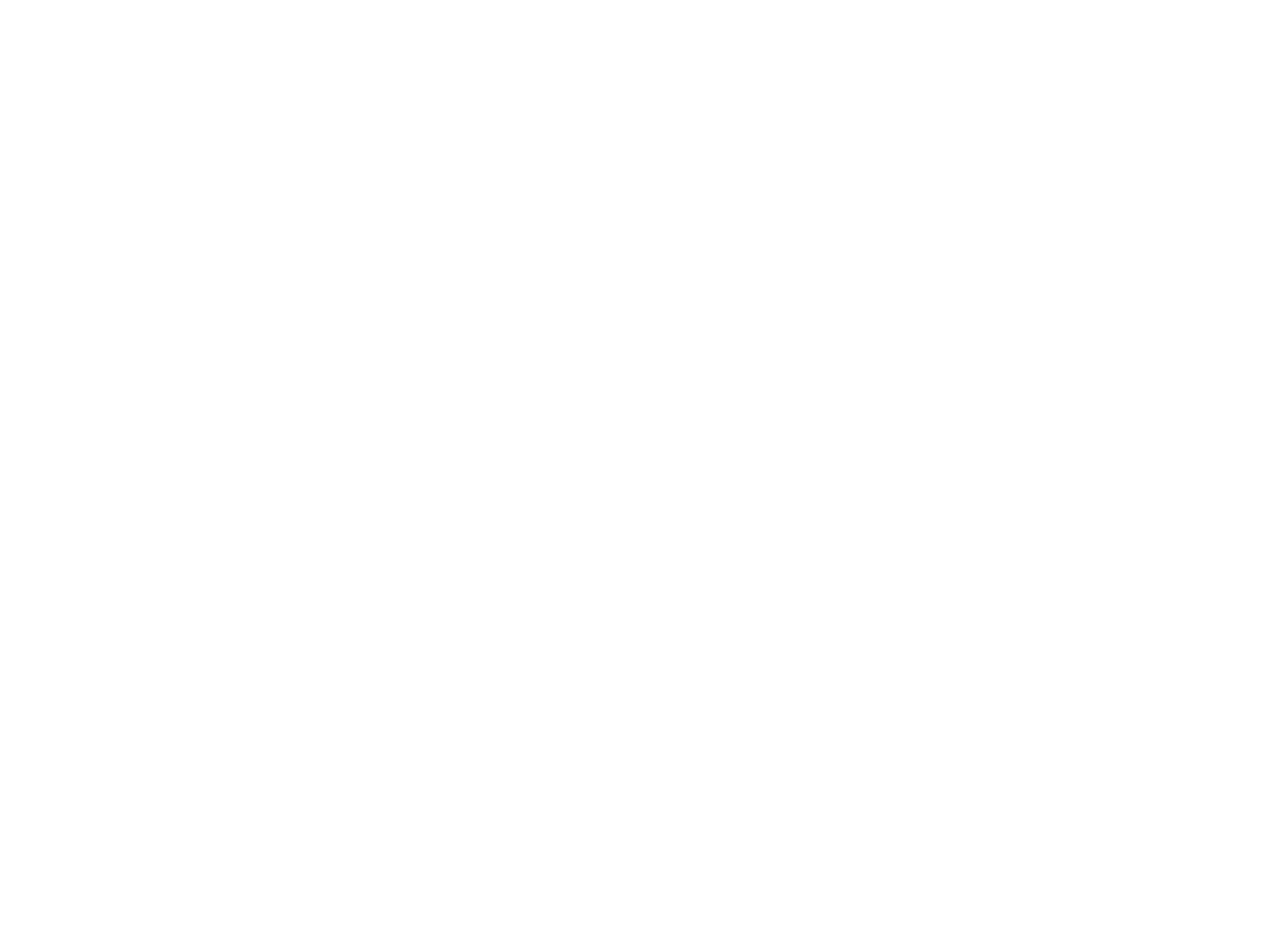
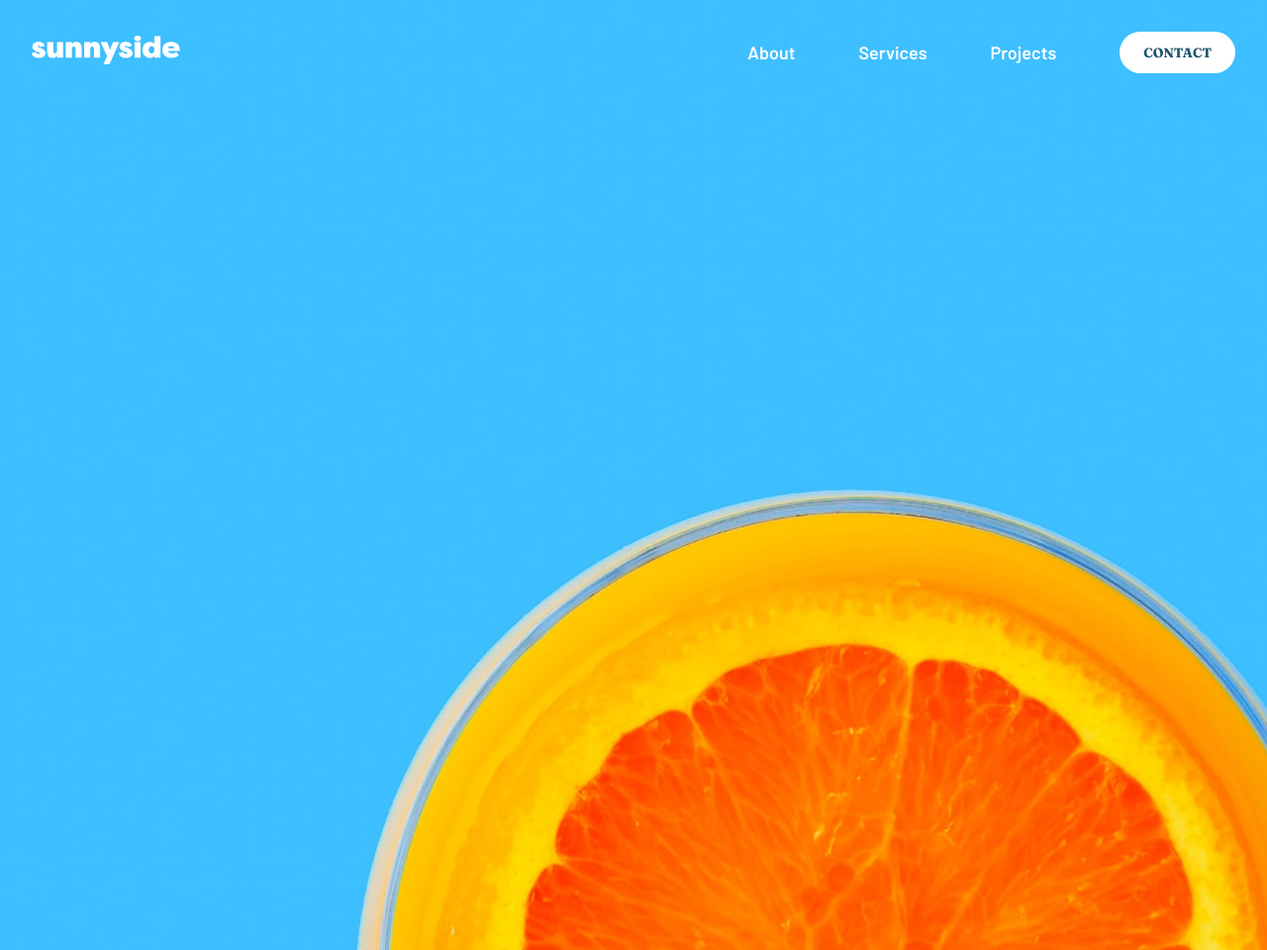
Before and after one commit to riteshkrm/sunnysideAgency, a plain HTML site: page index.html in a window 1280 px wide. Shown: the whole page at 99% size. Before the commit the page ends 800 px from the top, so only its background shows below. Drawn offline with Linux system fonts and the light colour scheme.

Commit message:
navbar complete

```diff
--- a/Script/script.js
+++ b/Script/script.js
@@ -0,0 +1 @@
+'use strict'
--- a/Style/style.css
+++ b/Style/style.css
@@ -13,3 +13,70 @@
     --Grayishblue: #a7abae;
     --White: #ffffff;
 }
+
+/* Reset Css */
+*{
+    padding: 0;
+    margin: 0;
+    box-sizing: border-box;
+}
+
+a,
+li{
+    text-decoration: none;
+    list-style: none;
+}
+
+ul{
+    display: flex;
+    align-items: center;
+    justify-content: baseline;
+    gap: 4rem;
+}
+
+header{
+    height: 120vh;
+    background: url(../Asset/desktop/image-header.jpg);
+    background-size: cover;
+    margin-bottom: 2rem;
+}
+
+.divHamburger{
+    display: none;
+}
+
+.navbar{
+    display: flex;
+    align-items: center;
+    justify-content: space-between;
+    padding: 2rem;
+    font-size: 1.125rem;
+    font-weight: 600;
+    font-family: 'Barlow', sans-serif;
+}
+
+.logo{
+    width: 150px;
+}
+
+.navbar a{
+    color: var(--White);
+}
+
+.contactBtn{
+    border: none;
+    background: var(--White);
+    color: var(--Darkblue);
+    cursor: pointer;
+    /* font-size: 1.125rem; */
+    font-weight: 700;
+    font-family: 'Fraunces', serif;
+    padding: 0.8rem 1.5rem;
+    border-radius: 50px;
+    text-transform: uppercase;
+}
+
+.contactBtn:hover{
+    background: var(--White);
+    opacity: 0.8;
+}
--- a/index.html
+++ b/index.html
@@ -5,12 +5,44 @@
     <meta name="viewport" content="width=device-width, initial-scale=1.0">
     <link rel="icon" type="image/png" sizes="32x32" href="./Asset/favicon-32x32.png">
     <!-- link google font cdn -->
-
-    <!-- link css file -->
+    <link rel="preconnect" href="https://fonts.googleapis.com">
+<link rel="preconnect" href="https://fonts.gstatic.com" crossorigin>
+<link href="https://fonts.googleapis.com/css2?family=Barlow:wght@600&display=swap" rel="stylesheet">
+    <!-- link css file --><link rel="preconnect" href="https://fonts.googleapis.com">
+<link rel="preconnect" href="https://fonts.gstatic.com" crossorigin>
+<link href="https://fonts.googleapis.com/css2?family=Fraunces:opsz,wght@9..144,700;9..144,900&display=swap" rel="stylesheet">
     <link rel="stylesheet" href="./Style/style.css">
     <title>Frontend Mentor | Sunnyside agency landing page</title>
 </head>
 <body>
+    <main>
+        <header>
+            <nav class="navbar">
+                <!-- navbar logo -->
+                <div>
+                <a href="#"><img class="logo" src="./Asset/logo.svg" alt=""></a>
+                </div>
 
+                <div>
+                    <ul>
+                        <li><a href="#">About</a></li>
+                        <li><a href="#">Services</a></li>
+                        <li><a href="#">Projects</a></li>
+                        <li><button class="contactBtn" type="button">Contact</button></li>
+                    </ul>
+                </div>
+
+                <div class="divHamburger">
+                    <img class="hamburger" src="./Asset/icon-hamburger.svg" alt="">
+                </div>
+            </nav>
+        </header>
+
+        <section class="heroSection">
+
+        </section>
+    </main>
+
+    <script src="./Script/script.js"></script>
 </body>
 </html>
```
